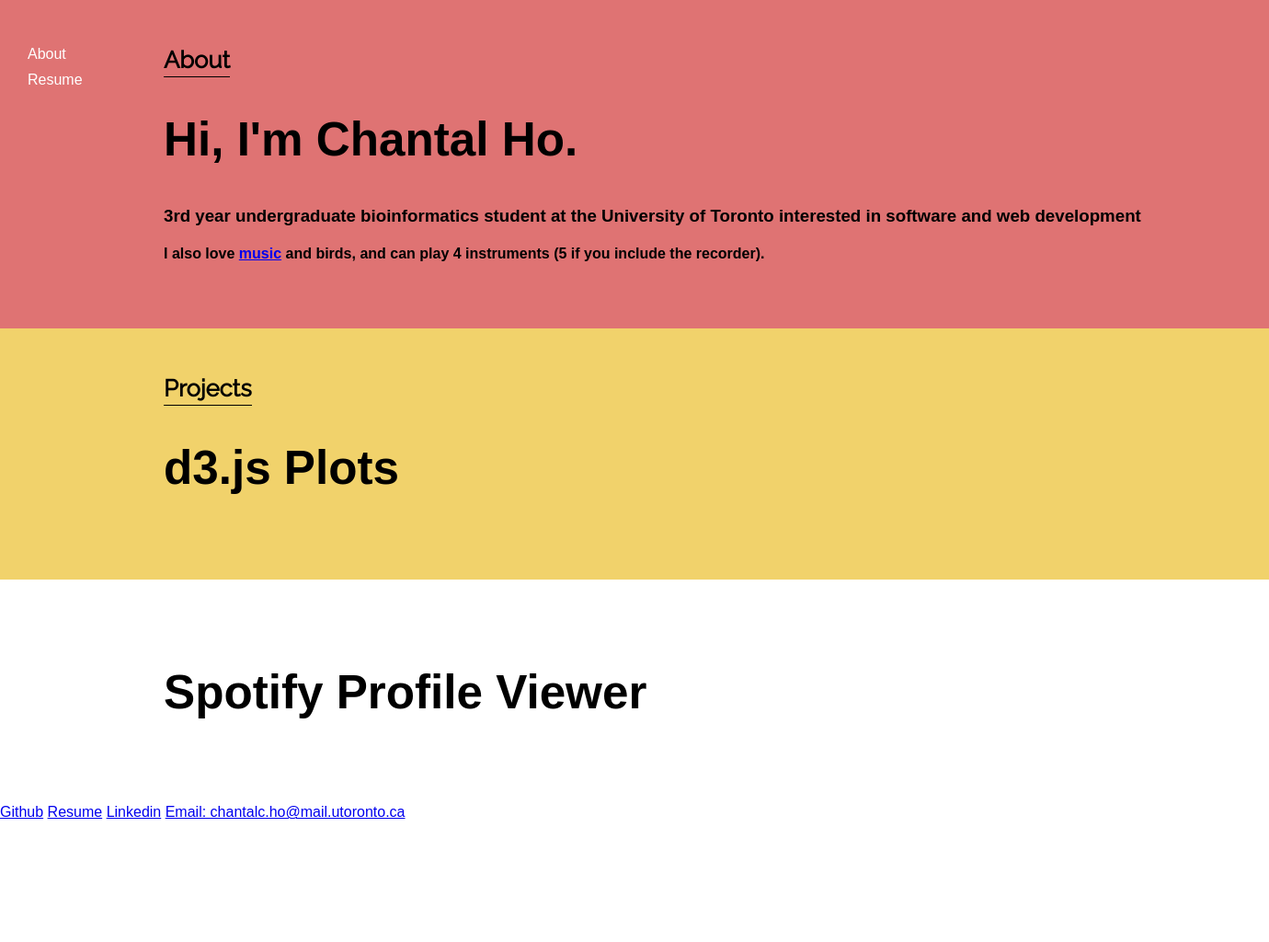
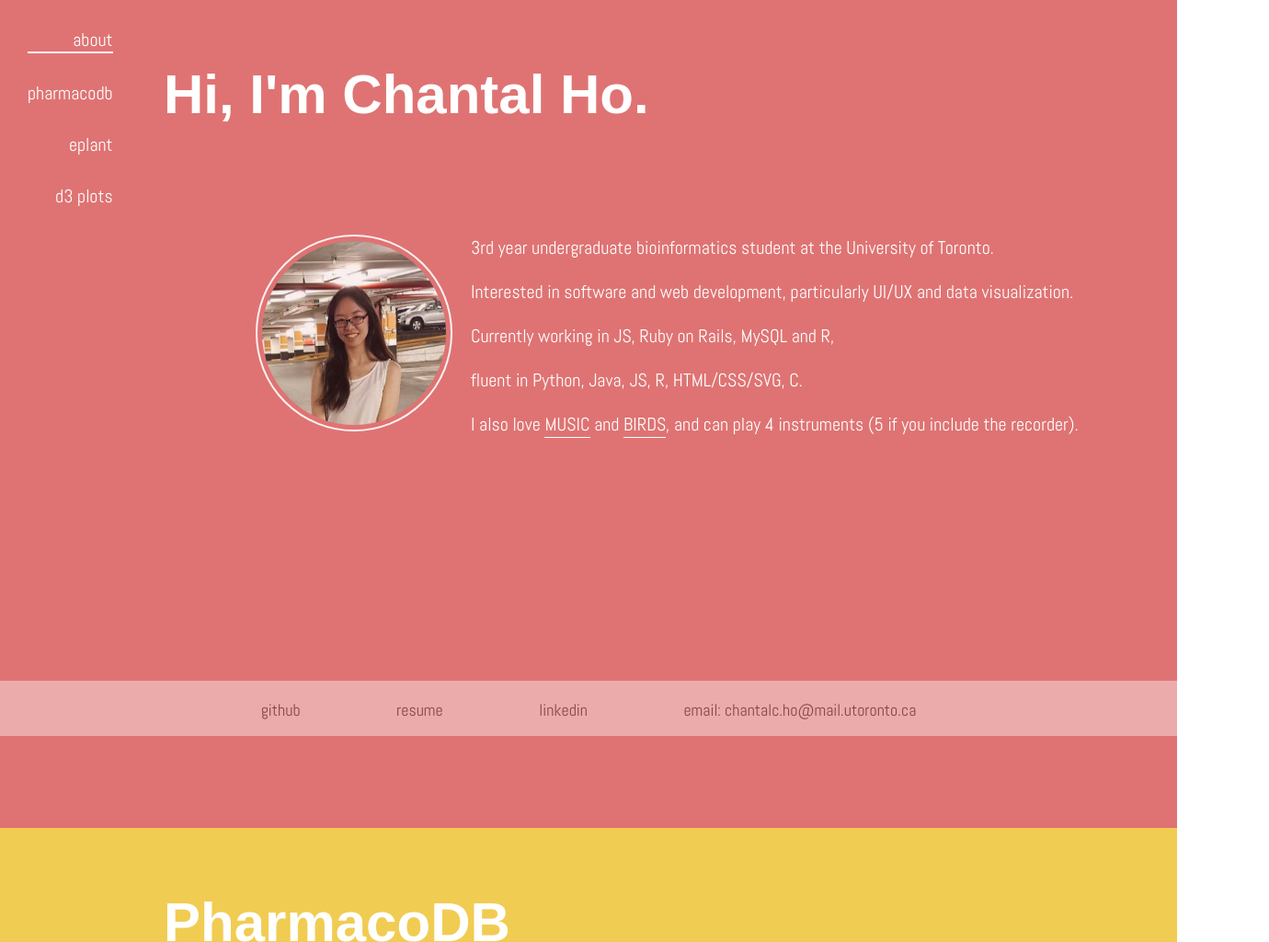
Before and after one commit to chuntul/chantalho, a website: page index.html in a window 1280 px wide. Shown: the top 1024 px of the page at 92% size, 1380 px wide, since content can reach past the window. Before the commit the page ends 892 px from the top, so only its background shows below. Drawn offline with nearby package versions, Linux system fonts and the light colour scheme.

Commit message:
everything except personal projects

```diff
--- /dev/null
+++ b/effects.js
@@ -0,0 +1,39 @@
+$(document).ready(function () {
+    $(document).on("scroll", onScroll);
+
+    //smoothscroll
+    $('a[href^="#"]').on('click', function (e) {
+        e.preventDefault();
+        $(document).off("scroll");
+
+        $('a').each(function () {
+            $(this).removeClass('active');
+        })
+        $(this).addClass('active');
+
+        var target = this.hash,
+            menu = target;
+        $target = $(target);
+        $('html, body').stop().animate({
+            'scrollTop': $target.offset().top+2
+        }, 500, 'swing', function () {
+            window.location.hash = target;
+            $(document).on("scroll", onScroll);
+        });
+    });
+});
+
+function onScroll(event){
+    var scrollPos = $(document).scrollTop();
+    $('#sidelinks a').each(function () {
+        var currLink = $(this);
+        var refElement = $(this.hash);
+        if (refElement.position().top <= scrollPos && refElement.position().top + refElement.height() > scrollPos) {
+            $('#sidelinks a').removeClass("active");
+            currLink.addClass("active");
+        }
+        else{
+            currLink.removeClass("active");
+        }
+    });
+}
--- a/index.html
+++ b/index.html
@@ -1,44 +1,91 @@
 <!DOCTYPE html>
 <html>
     <head>
+        <script type="text/javascript" src="http://ajax.googleapis.com/ajax/libs/jquery/2.2.2/jquery.min.js"></script>
+        <script src="effects.js"></script>
+        <script src="node_modules/jquery-scrollify/jquery.scrollify.js"></script>
         <link rel="stylesheet" type="text/css" href="styles.css">
-        <link href="https://fonts.googleapis.com/css?family=Raleway" rel="stylesheet">
+        <link href="https://fonts.googleapis.com/css?family=Abel" rel="stylesheet">
+        <script>
+            $(function() {
+                $.scrollify({
+                section : ".section",
+                });
+            });
+        </script>
     </head>
     <body>
-        <div id="sidelinks">
-            <a href="/">About</a>
-            <a href="/">Resume</a>
-        </div>
-
-        <div id="section">
-            <h1>About</h1>
-
-            <h2>Hi, I'm Chantal Ho.</h2>
-            <div class="description">
-                <h3>3rd year undergraduate bioinformatics student at the University of Toronto interested in software and web development</h3>
-                <h4>I also love <a href="https://open.spotify.com/user/chuntulho?si=4xTKox0MQtWD25IkJnz0HQ">music</a> and birds, and can play 4 instruments (5 if you include the recorder).</h4>
-            </div>
-
-        </div>
-
-        <div id="section">
-            <h1>Projects</h1>
-
-
-            <h2>d3.js Plots</h2>
-        </div>
-
-        <div id="section">
-            <h2>Spotify Profile Viewer</h2>
-        </div>
 
 
 
+        <div id="sidelinks">
+            <a href="#about" class="active">About</a>
+            <a href="#exp-pharmacodb">PharmacoDB</a>
+            <a href="#exp-ePlant">ePlant</a>
+            <a href="#projects-d3">d3 Plots</a>
+
+        </div>
         <div id="footer">
             <a href="http://github.com/chuntul">Github</a>
             <a href="/resume.pdf">Resume</a>
             <a href="https://www.linkedin.com/in/chantal-ho-629939137/">Linkedin</a>
             <a href="mailto:chantalc.ho@mail.utoronto.ca">Email: chantalc.ho@mail.utoronto.ca</a>
         </div>
+
+        <div id="about" class="section">
+            <h1>Hi, I'm Chantal Ho.</h1>
+            <div class="description">
+                <img src="me.jpg"><p></p>
+                3rd year undergraduate bioinformatics student at the University of Toronto.
+                    <p></p>Interested in software and web development, particularly UI/UX and data visualization.<p></p>
+                    <p>Currently working in JS, Ruby on Rails, MySQL and R,</p>
+                    <p>fluent in Python, Java, JS, R, HTML/CSS/SVG, C.</p>
+                <p></p>I also love <a href="https://open.spotify.com/user/chuntulho?si=4xTKox0MQtWD25IkJnz0HQ">music</a>
+                and <a href="http://instagram.com/twobirdsonecage">birds</a>, and can play 4 instruments (5 if you include the recorder).
+            </div>
+
+        </div>
+
+        <div id="exp-pharmacodb" class="section">
+            <h1>PharmacoDB</h1>
+            <div class="description">
+                <img src="pharmacodb.PNG">
+                I was a developer for <a href="http://pharmacodb.pmgenomics.ca" style="color:black;border-bottom:1px solid black;">Pharmacodb</a> , a web application assembling the largest drug screens into a single database.
+                 For more information, visit <a href="https://pharmacodb.pmgenomics.ca/about">here</a>.
+                <p>In particular, I created all the data visualizations using <b>d3.js</b>, and helped
+                    design/develop various parts of the UI in <b>Ruby on Rails</b>.</p>
+                <p> I also helped maintain the database in <b>MySQL</b>, as well as its corresponding API in collaboration with
+                    <a href="http://www.cbioportal.org/">cBioPortal</a>.
+                </p> <p>
+                PharmacoDB is <a href="https://academic.oup.com/nar/article/doi/10.1093/nar/gkx911/4372597/PharmacoDB-an-integrative-database-for-mining-in">published</a> in Nucleic Acids Research. </p>
+            </div>
+
+        </div>
+
+        <div id="exp-ePlant" class="section">
+            <h1>ePlant</h1>
+            <div class="description">
+                <img src="ePlant.PNG">
+                For my second year research project, I created a phylogenetic navigator tree for
+                <a href="http://bar.utoronto.ca/ePlant" style="color:black;border-bottom:1px solid black;">ePlant</a>, a tool to visualize various biological
+                connections given a query gene.
+
+                <p>
+                    I used <b>d3.js</b> and <b>d3.phylogram.js</b> for the tree, and <b>JavaScript</b> to integrate it
+                    into the web app.
+                </p>
+            </div>
+
+        </div>
+
+        <div id="projects-d3" class="section">
+            <h1>d3.js Plots</h1>
+        </div>
+
+
+
+
+
+
     </body>
 </html>
--- a/styles.css
+++ b/styles.css
@@ -1,58 +1,174 @@
-body {
+html, body {
     background:white;
+    color:white;
     font-family: Arial;
     margin:0px;
+    max-width: 100%;
+    overflow-x: hidden;
 }
 
-#section {
+a {
+    color:white;
+}
+
+::-webkit-scrollbar {
+    height: 0px;
+    width: 4px;
+
+}
+
+::-webkit-scrollbar-track {
+    background:white;
+    opacity:0;
+
+}
+
+::-webkit-scrollbar-thumb {
+    background-color: #494848;
+}
+
+::-webkit-scrollbar-corner {
+background: #000;
+
+}
+
+.section {
     width:100%;
+    height:100vh;
     margin:0px;
     padding:50px;
+    font-size:20px;
+    line-height:25px;
+    font-family:'Abel', sans-serif;
 }
 
-#section:nth-child(2) {
+.section:nth-child(3) {
     background:rgb(223, 115, 115);
 }
 
-#section:nth-child(3) {
-    background:rgb(241, 210, 107);
+.section:nth-child(4) {
+    background:rgb(241, 204, 82);
 }
 
-#section h1 {
-    width:auto;
-    display:inline;
-    font-family:'Raleway', sans-serif;
-    font-size: 2vw;
-    border-bottom:1px solid black;
-    padding-bottom:3px;
-    margin-left:10%;
-
+.section:nth-child(5) {
+    background:rgb(107, 161, 241);
 }
 
-#section h2 {
+.section:nth-child(6) {
+    background:rgb(231, 159, 64);
+}
+
+
+.section h1 {
     font-family: Arial;
-    font-size:4vw;
+    font-size:60px;
     margin-left:10%;
 }
 
+
+
+img{
+    width: 40vw;
+    border: 2px solid white;
+    opacity:0.9;
+    padding:5px;
+    float:left;
+    margin-right:20px;
+}
+
 .description {
+    margin-top:10vh;
+    width:80%;
     margin-left:10%;
+    font-size:20px;
+    line-height:28px;
+    display:inline-block;
+    font-family:'Abel', sans-serif;
+}
+
+.description a {
+    text-decoration:none;
+    border-bottom: 1px solid white;
+    padding-bottom: 1px;
+    text-transform: uppercase;
+    font-size:20px;
+    transition: .3s ease-out;
+}
+
+.description a:hover {
+    color:black;
+    border-bottom: 1px solid black;
+    transition: .3s ease-out;
+}
+
+#about .description img {
+    width:200px;
+    height:200px;
+    border: 2px solid white;
+    padding:5px;
+    margin-left:100px;
+    margin-right:20px;
+    margin-top: 20px;
+    border-radius:50%;
+    float:left;
 }
 
 #sidelinks {
-    padding:50px 30px;
+    height:100%;
+    top:0;
+    padding:30px 0px 30px 30px;
     position:fixed;
+
 }
 
 #sidelinks a {
     color:white;
-    padding-bottom:10px;
     text-decoration:none;
     display:block;
-    transition: transform .3s ease-out;
+    margin:0px 0px 30px 0px;
+    padding:0px;
+    text-align:right;
+    text-transform:lowercase;
+    font-size:20px;
+    font-family:'Abel', sans-serif;
+    transition: border .3s ease-out;
+
 }
 
 #sidelinks a:hover {
-    transform: translate(5px, 0px);
-    transition: transform .3s ease-out;
+    border-bottom:2px solid white;
+    transition: border .3s ease-out;
 }
+
+.active {
+    border-bottom:2px solid white;
+    transition: border .3s ease-out;
+}
+
+
+#footer{
+    position:fixed;
+    bottom:0px;
+    width:100%;
+    height:40px;
+    background:white;
+    opacity:0.4;
+    text-align:center;
+    padding-top:20px;
+}
+
+#footer a {
+    font-size:18px;
+    font-family:'Abel', sans-serif;
+    margin:0px 50px;
+    text-decoration:none;
+    text-transform:lowercase;
+    color:#000;
+    border-bottom:1px solid white;
+    transition: border .3s ease-out;
+}
+
+#footer a:hover {
+    border-bottom:1px solid #000;
+    transition: border .3s ease-out;
+}
```
Also changed, not shown: package.json (added, +24 -0 lines), eplant.PNG (added), me.jpg (added), pharmacodb.PNG (added), 1 other file.
